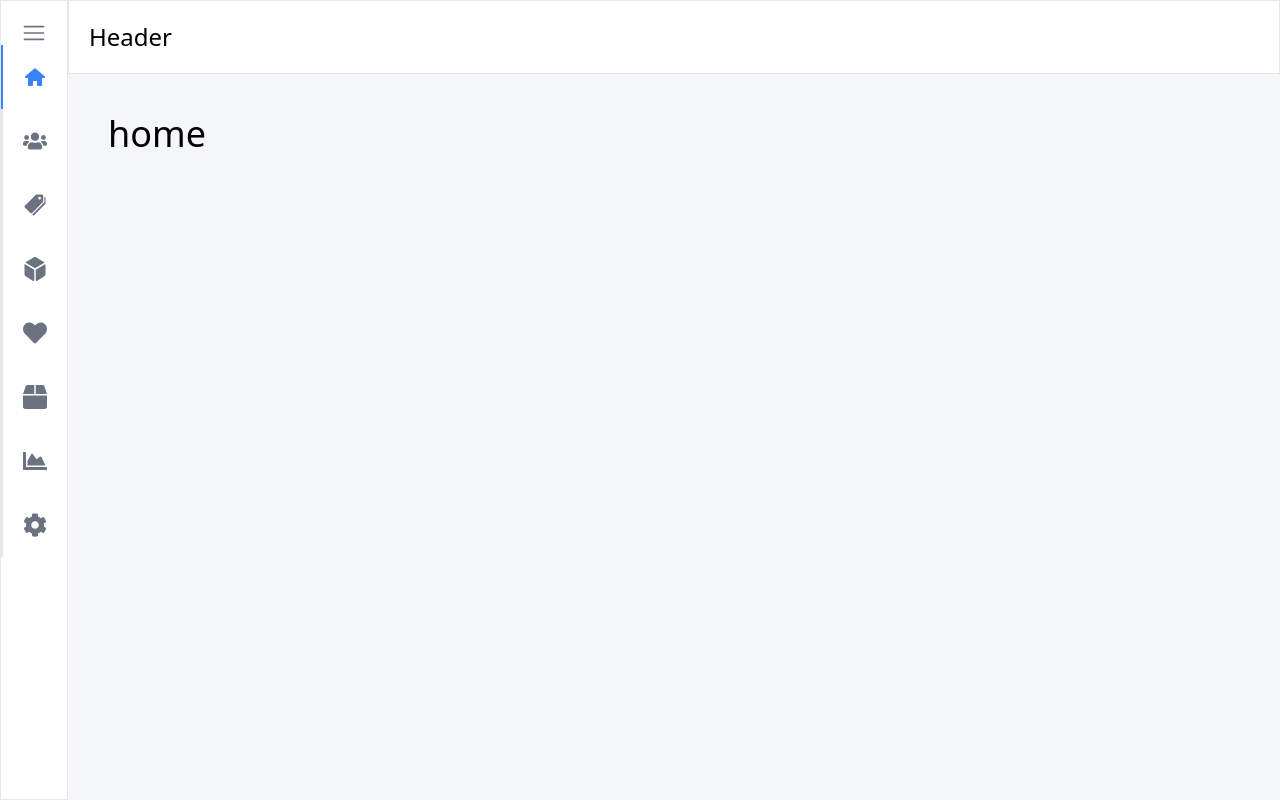
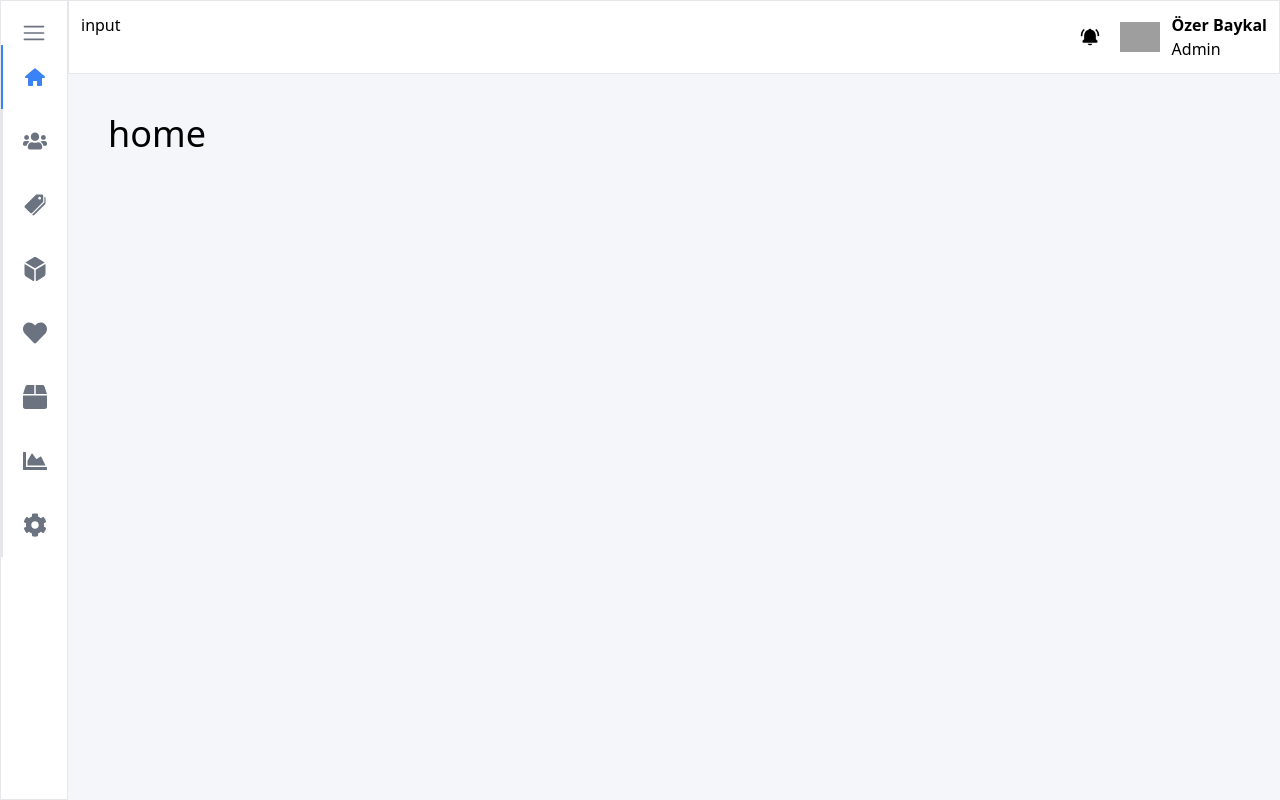
Before and after one commit to ozerbaykal/dashboard-next-js, a Next.js app: page / in a window 1280 px wide. Built offline with nearby package versions, Linux system fonts and the light colour scheme; grey boxes are pictures that could not be loaded.

Commit message:
header right-side

```diff
--- a/app/Constant.tsx
+++ b/app/Constant.tsx
@@ -45,7 +45,7 @@ export const sections = [
     {
         icon: <FaBox />,
         name: "Envanter",
-        url: "/products"
+
     },
     {
         icon: <FaChartArea />,
--- a/app/components/header/index.tsx
+++ b/app/components/header/index.tsx
@@ -1,7 +1,30 @@
+import Image from "next/image"
+import Input from "./input"
+import Man from "@/assets/images/man.png"
+import { BiSolidBellRing } from "react-icons/bi"
 
 const Header = () => {
     return (
-        <div className="text-2xl border  p-5 ">Header</div>
+        <div className="border p-3 flex justify-between">
+
+            <Input />
+            <div className="flex gap-5 items-center" >
+                <BiSolidBellRing className="text-xl cursor-pointer" />
+
+
+                <div className="flex gap-3">
+                    <Image src={Man} alt="user" width={40} height={40} className="object-contain" />
+                    <div >
+                        <p className="font-semibold">Özer Baykal</p>
+                        <p>Admin</p>
+
+                    </div>
+
+                </div>
+
+            </div>
+
+        </div>
     )
 }
 
--- /dev/null
+++ b/app/components/header/input.tsx
@@ -0,0 +1,8 @@
+"use client"
+const Input = () => {
+    return (
+        <div>input</div>
+    )
+}
+
+export default Input
--- a/app/components/navbar/NavLink.tsx
+++ b/app/components/navbar/NavLink.tsx
@@ -12,7 +12,7 @@ type Props = {
 }
 
 const NavLink = ({ item }: Props) => {
-
+    //mevcut sayfanın url'ini aldık
     const path = usePathname();
 
     const isActive = path === item.url
--- a/tsconfig.json
+++ b/tsconfig.json
@@ -20,7 +20,8 @@
     ],
     "paths": {
       "@/*": ["./*"]
-    }
+    },
+    "baseUrl": "./app"
   },
   "include": ["next-env.d.ts", "**/*.ts", "**/*.tsx", ".next/types/**/*.ts"],
   "exclude": ["node_modules"]
```
